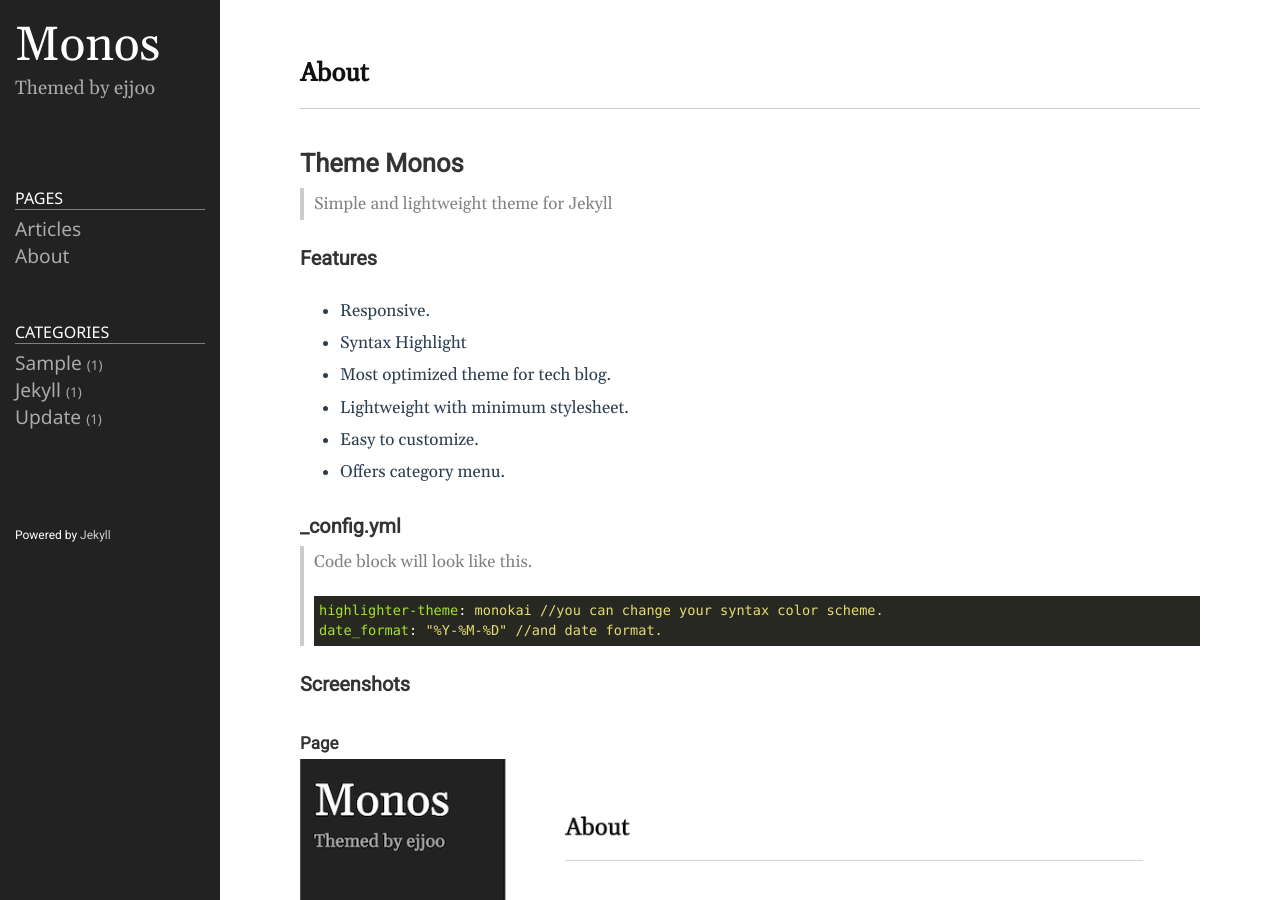
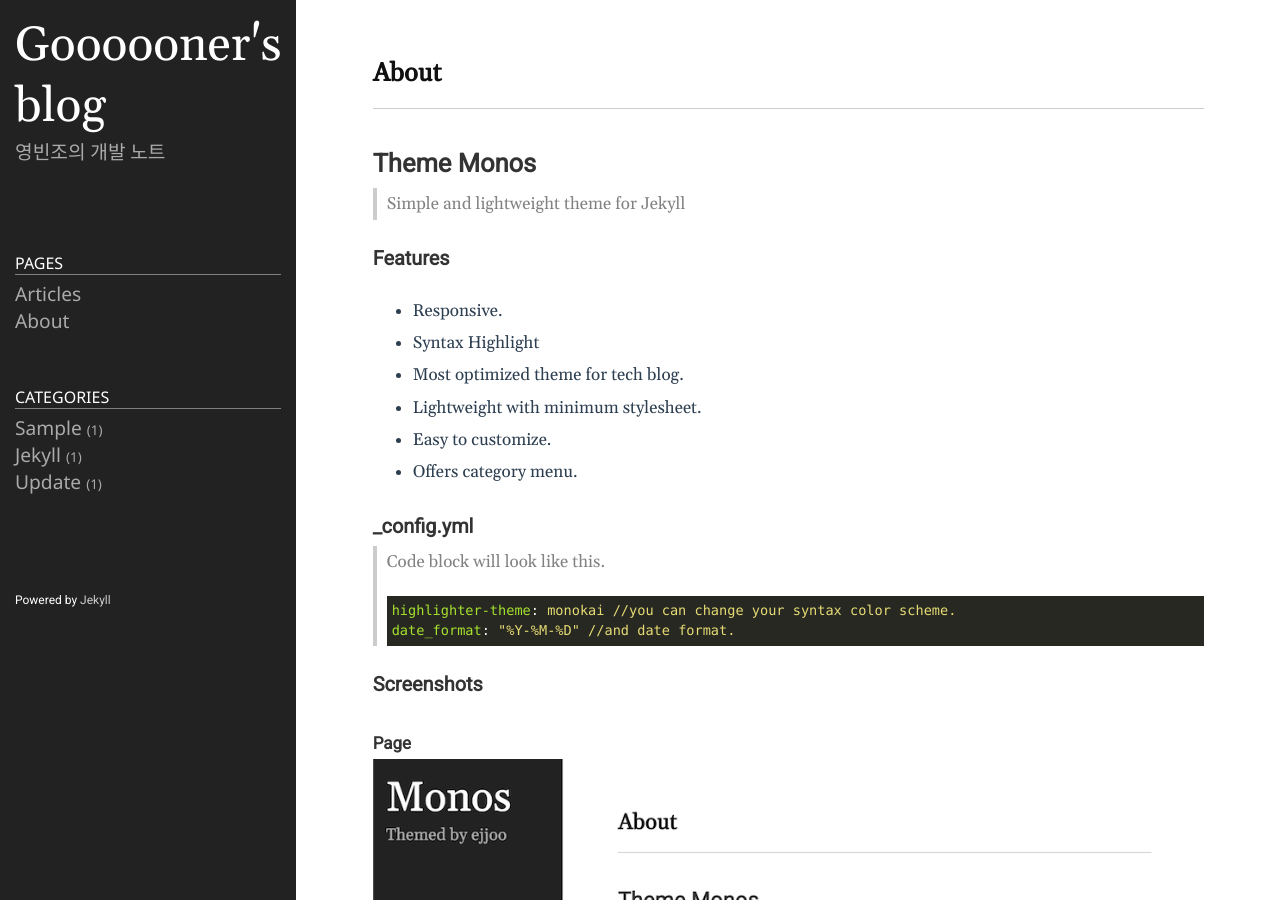
Before and after one commit to ybbin86/ybbin86.github.io, a Jekyll site: the page built from README.md, in a window 1280 px wide and 900 px high. Built offline with Jekyll 4.4.1, drawn with Linux system fonts in a browser that asks for light colours.

Commit message:
Update _config.yml

```diff
--- a/_config.yml
+++ b/_config.yml
@@ -18,13 +18,13 @@
 # You can create any custom variable you would like, and they will be accessible
 # in the templates via {{ site.myvariable }}.
 
-title: Monos
-email: ejjoo7994@gmail.com
+title: Goooooner's blog
+email: hust160251@gmail.com
 description: >- # this means to ignore newlines until "baseurl:"
-  Themed by ejjoo
+  영빈조의 개발 노트
 # baseurl: "/" # the subpath of your site, e.g. /blog
-# url: "http://ejjoo.github.io" # the base hostname & protocol for your site, e.g. http://example.com
-github_username: ejjoo
+# url: "http://ybbin86.github.io" # the base hostname & protocol for your site, e.g. http://example.com
+github_username: ybbin86
 highlighter: rouge
 svg:
   optimize: true
```
